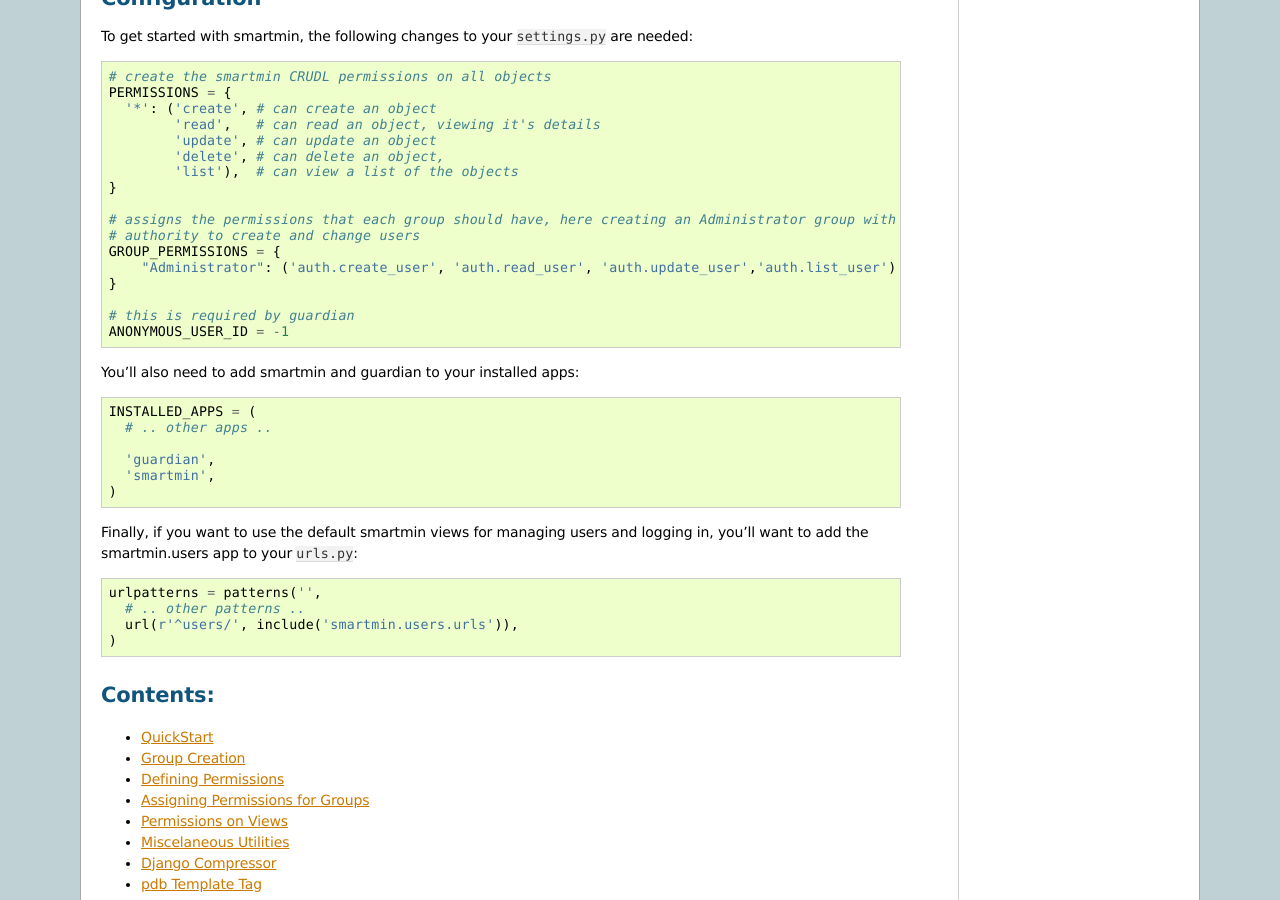
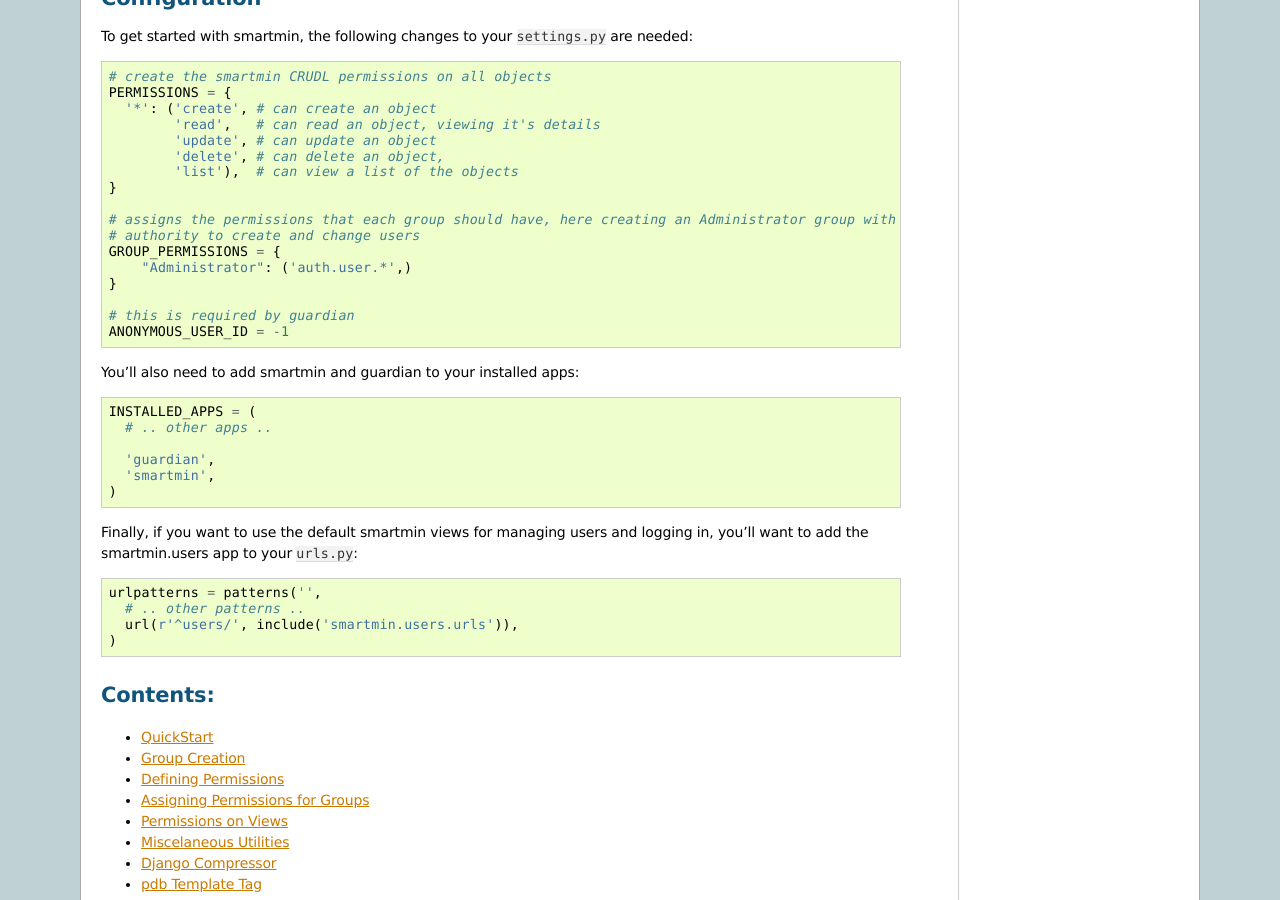
Before and after one commit to nyaruka/smartmin, a Sphinx documentation site: the page built from docs/index.rst, in a window 1280 px wide and 900 px high, scrolled down 759 px. Built offline with Sphinx 7.4.7, drawn with Linux system fonts in a browser that asks for light colours; pages that are not in the unit, such as notebooks, are missing from menus.

```diff
--- a/docs/index.rst
+++ b/docs/index.rst
@@ -55,7 +55,7 @@ To get started with smartmin, the following changes to your ``settings.py`` are
   # assigns the permissions that each group should have, here creating an Administrator group with
   # authority to create and change users
   GROUP_PERMISSIONS = {
-      "Administrator": ('auth.create_user', 'auth.read_user', 'auth.update_user','auth.list_user')
+      "Administrator": ('auth.user.*',)
   }
 
   # this is required by guardian
```
